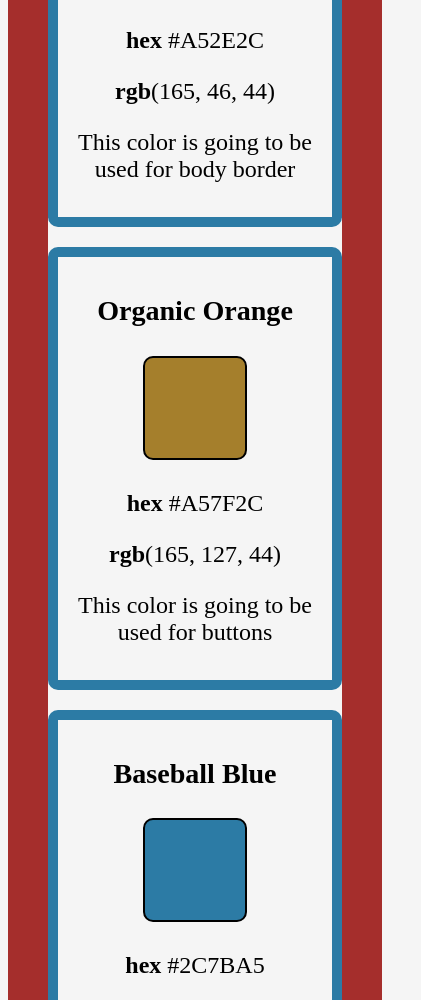
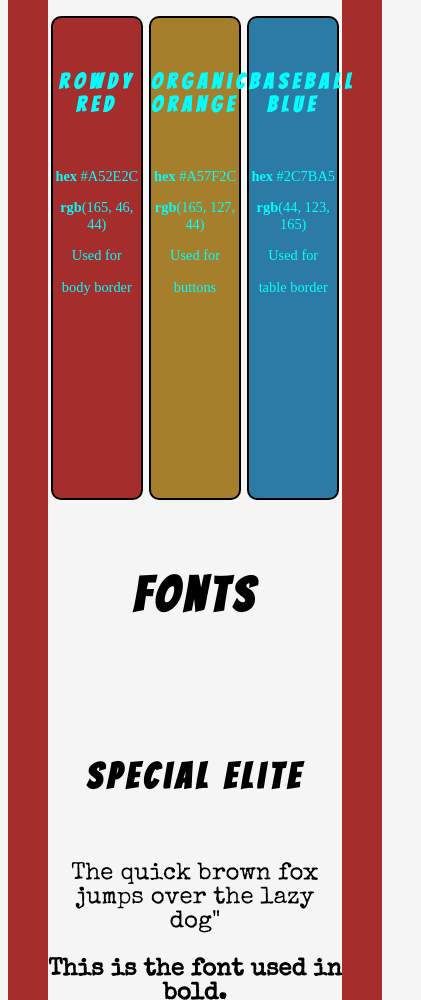
Before and after one commit to liveyourlife58/design-system, a plain HTML site: page index.html in a window 390 px wide. Shown: the part 545-1545 px from the top of the page, 421 px wide, since content can reach past the window. Drawn offline with nearby package versions, Linux system fonts and the light colour scheme.

Commit message:
@media styles for small screen

```diff
--- a/index.html
+++ b/index.html
@@ -16,28 +16,40 @@
 
             <h2>Colors</h2>
 
-                <div class="styles-table">
+                <div class="styles-table" id="rowdy-red">
+                    <div class='aClassforSmallScreens'>
                     <h3>Rowdy Red</h3>
-                        <div id="rowdy-red"></div>
+                        <table>
                             <p><strong>hex</strong> #A52E2C</p>
-                            <p><strong>rgb</strong>(165, 46, 44)</td></p>
-                            <p>This color is going to be used for body border</p>
+                            <p><strong>rgb</strong>(165, 46, 44)</p>
+                            <p>Used for</p>
+                            <p>body border</p>
+                        </table>
+                        </div>
                 </div>
 
-                <div class="styles-table">
+                <div class="styles-table" id="organic-orange">
+                    <div class='aClassforSmallScreens'>
                     <h3>Organic Orange</h3>
-                        <div id="organic-orange"></div>
+                        <table>
                             <p><strong>hex</strong> #A57F2C</p>
-                            <p><strong>rgb</strong>(165, 127, 44)</td></p>
-                            <p>This color is going to be used for buttons</p>
+                            <p><strong>rgb</strong>(165, 127, 44)</p>
+                            <p>Used for</p>
+                            <p>buttons</p>
+                        </table>
+                     </div>
                 </div>
 
-                <div class="styles-table">
+                <div class="styles-table" id="baseball-blue">
+                    <div class='aClassforSmallScreens'>
                     <h3>Baseball Blue</h3>
-                        <div id="baseball-blue"></div>
+                        <table>
                             <p><strong>hex</strong> #2C7BA5</p>
-                            <p><strong>rgb</strong>(44, 123, 165)</td></p>
-                            <p>This color is going to be used for table border</p>
+                            <p><strong>rgb</strong>(44, 123, 165)</p>
+                            <p>Used for</p>
+                            <p> table border</p>
+                        </table>
+                    </div>
                 </div>
 
             <h2>Fonts</h2>
@@ -68,7 +80,7 @@
                 <div class="styles-table">
                     <table>
                         <th>Headers</th>
-                        <th>Styling Details</th>
+                        <th colspan=3>Styling Details</th>
                             <tr>
                                 <td>h1</td>
                                 <td><strong>font-family:</strong> 'bangers';</td>
--- a/styles.css
+++ b/styles.css
@@ -14,16 +14,32 @@ h1 {
     padding-bottom: 30px;
     text-align: center;
     font-family: 'bangers';
-    font-size: 45px;
+    font-size: 4em;
     letter-spacing: 5px;
 }
 
 h2 {
-    font-size: 38px;
+    font-size: 2em;
     font-family: 'bangers';
     padding-top: 30px;
     padding-bottom: 30px;
     letter-spacing: 5px;
+}
+
+h3 {
+    font-size: 1.5em;
+    font-family: 'bangers';
+    padding-top: 30px;
+    padding-bottom: 30px;
+    letter-spacing: 5px;
+}
+
+
+@media screen and (max-width: 600px) {
+    .aClassforSmallScreens {
+    color: aqua;
+    font-size: 60%;
+    }
 }
 
 #border {
@@ -44,8 +60,8 @@ h2 {
 }
 
 #rowdy-red {
-    height: 100px;
-    width: 100px;
+    height: 20em;
+    width: 30%;
     background-color: #A52E2C;
     border: 2px solid black;
     border-radius: 10px;
@@ -53,8 +69,8 @@ h2 {
 }
 
 #organic-orange {
-    height: 100px;
-    width: 100px;
+    height: 20em;
+    width: 30%;
     background-color: #A57F2C;
     border: 2px solid black;
     border-radius: 10px;
@@ -62,8 +78,8 @@ h2 {
 }
 
 #baseball-blue {
-    height: 100px;
-    width: 100px;
+    height: 20em;
+    width: 30%;
     background-color: #2C7BA5;
     border: 2px solid black;
     border-radius: 10px;
@@ -71,31 +87,25 @@ h2 {
 }
 
 #special-elite {
+    height: fit-content;
+    width: fit-content;
     font-family: 'Special elite';
-    width: auto;
     display: inline-block;
 }
 
 #bangers {
+    height: fit-content;
+    width: fit-content;
     font-family: 'Bangers';
     letter-spacing: 2px;
-    width: auto;
     display: inline-block;
 }
 
 #el-messiri {
+    height: fit-content;
+    width: fit-content;
     font-family: 'el messiri';
-    width: auto;
     display: inline-block;
-}
-
-.styles-table {
-    width: auto;
-    border: 10px solid #2C7BA5;
-    border-radius: 10px;
-    margin: 10px auto;
-    display: inline-block;
-    padding: 10px;
 }
 
 #button {
```
